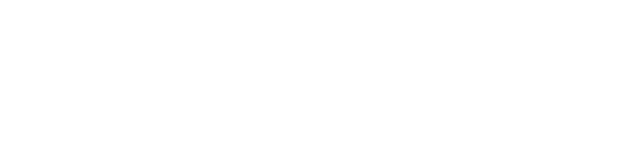
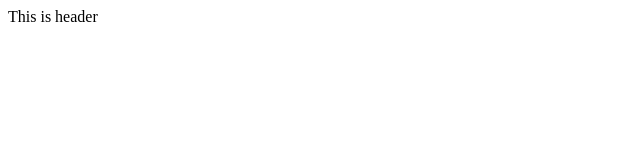
Before and after one commit to le-nhi-jh/le-nhi-jh, a plain HTML site: page index.html in a window 1280 px wide. Shown: the whole page, without its empty margins (0-640 px from the left). Drawn offline with Linux system fonts and the light colour scheme.

Commit message:
Feat: add header

```diff
--- a/index.html
+++ b/index.html
@@ -5,5 +5,7 @@
     <meta name="viewport" content="width=device-width, initial-scale=1.0" />
     <title>Document</title>
   </head>
-  <body></body>
+  <body>
+    <header>This is header</header>
+  </body>
 </html>
```
